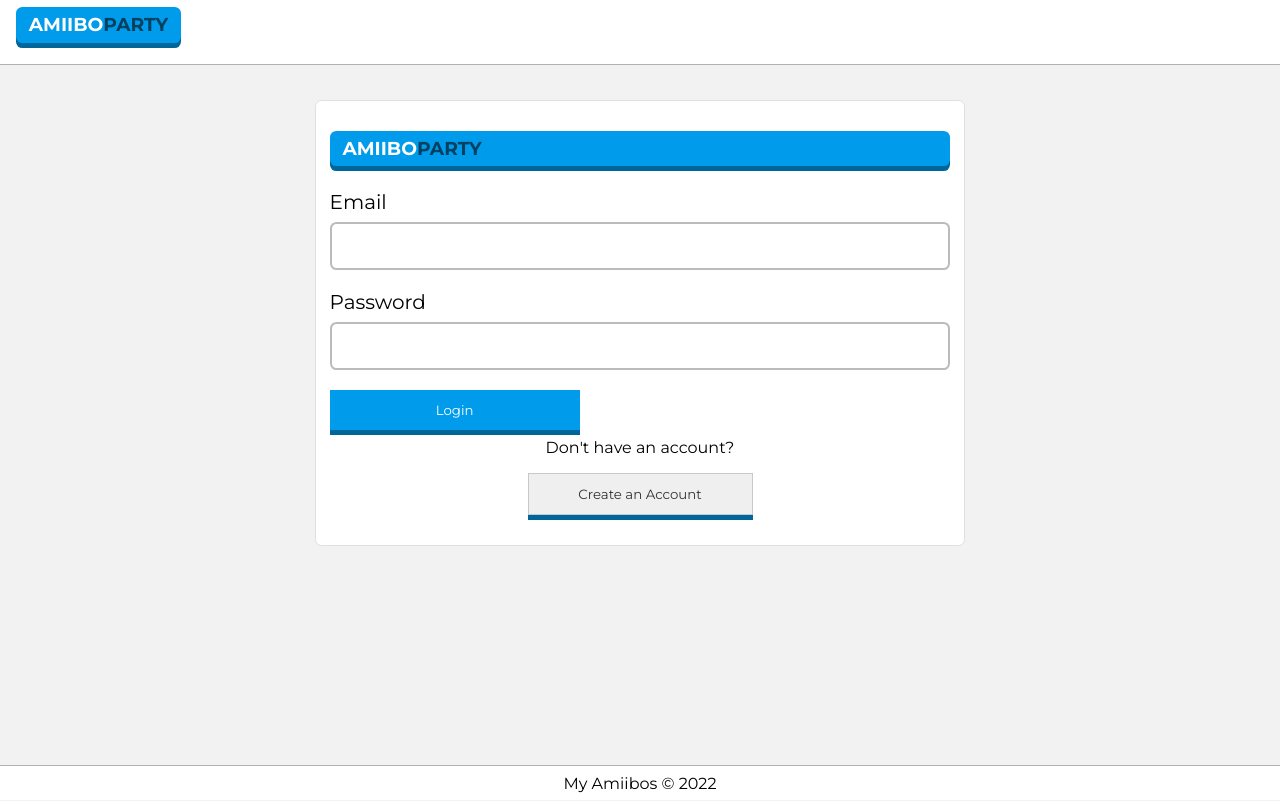
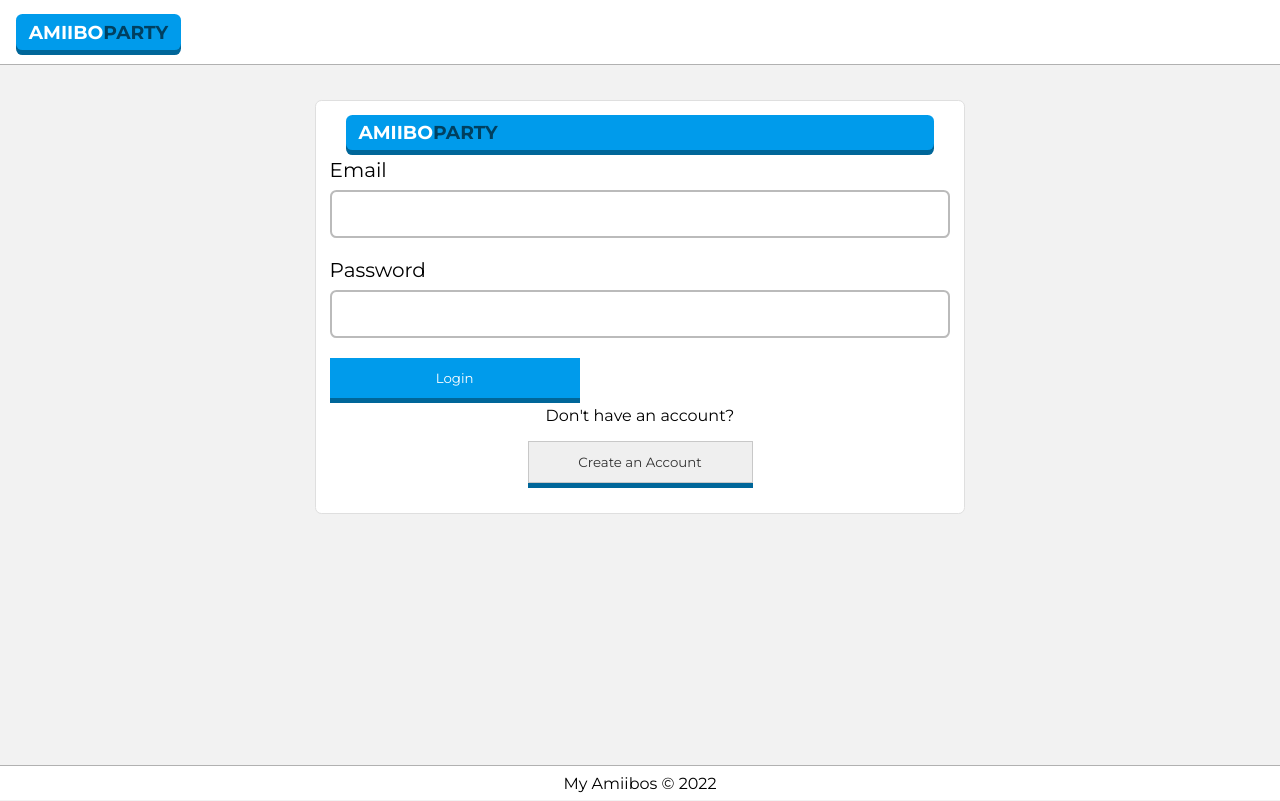
Before and after one commit to CydoEntis/MyAmiibos, a React (Create React App) app in the folder client/: page /auth in a window 1280 px wide. Built offline with nearby package versions, Linux system fonts and the light colour scheme.

Commit message:
Fixed logo animation, Finished new Logo

```diff
--- a/client/src/components/Logo/Logo.jsx
+++ b/client/src/components/Logo/Logo.jsx
@@ -6,9 +6,7 @@ import classes from "./Logo.module.css";
 const Logo = ({className}) => {
   const logoClasses = `${className} ${classes["logo-container"]}`;
   return (
-    <div className={logoClasses}>
       <h3 className={classes.logo}>Amiibo<span>Party</span></h3>
-    </div>
   )
 }
 
--- a/client/src/components/Logo/Logo.module.css
+++ b/client/src/components/Logo/Logo.module.css
@@ -5,6 +5,15 @@
 	background: #009beb;
 	color: #fff;
 	box-shadow: 0px 5px 0px #006699;
+	cursor: pointer;
+	transform: all ease-in-out 450ms;
+	margin: 0 1rem;
+}
+
+.logo:hover {
+	box-shadow: 0px 3px 0px #006699;
+	transform: translateY(2px);
+	filter: brightness(85%)
 }
 
 .logo span {
```
